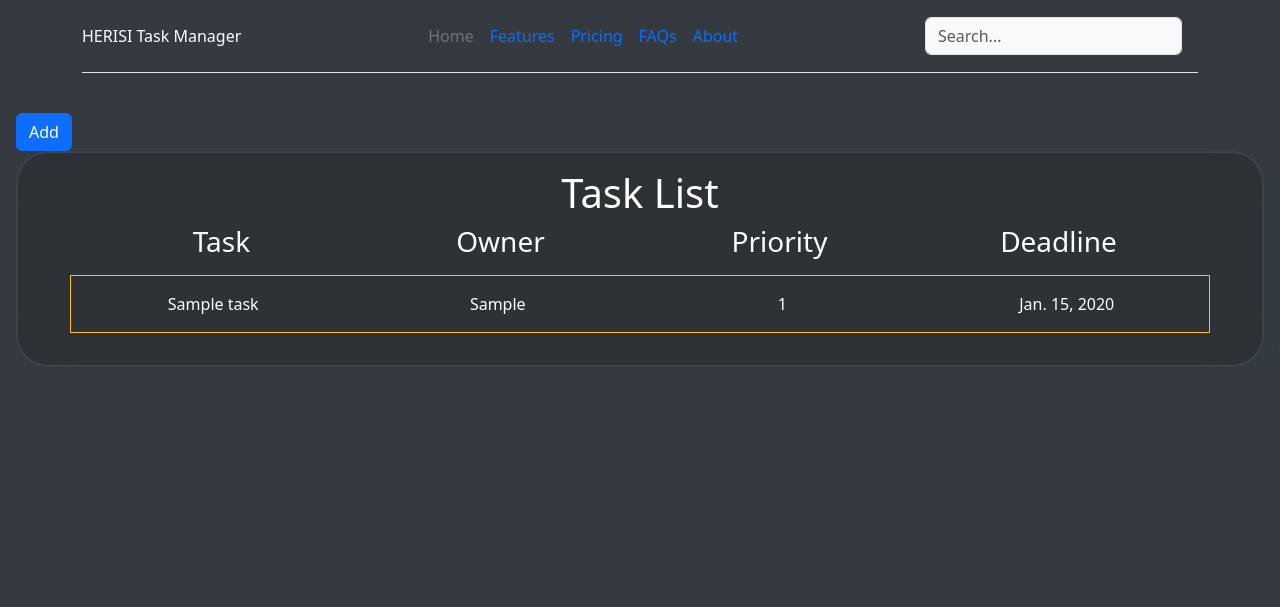
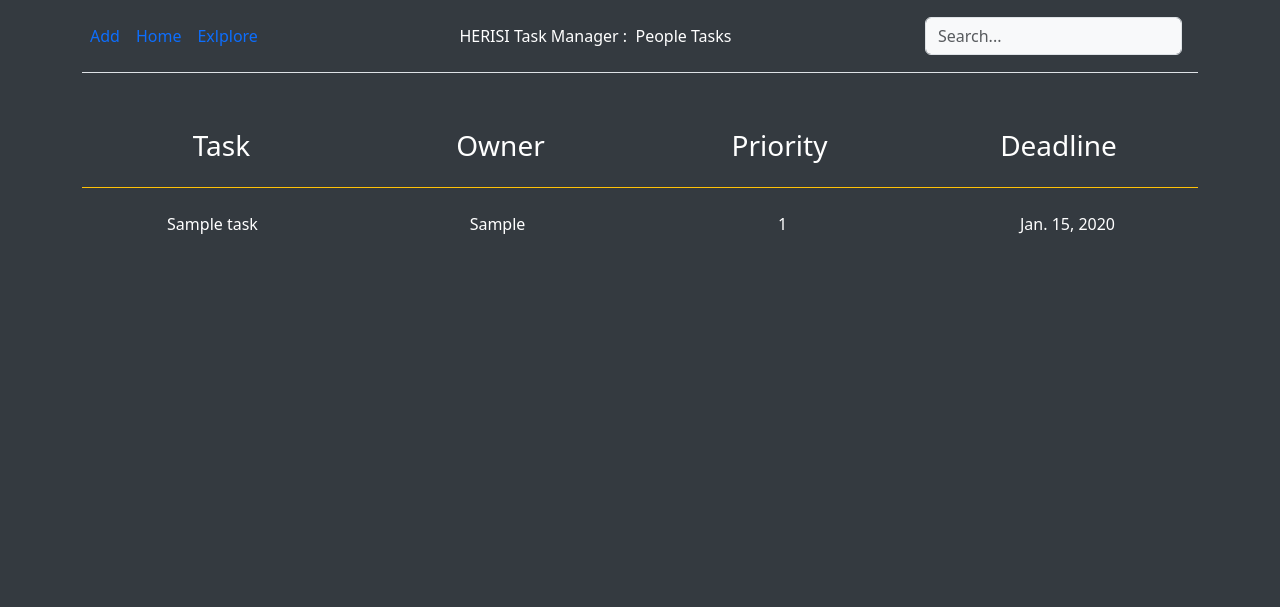
Before and after one commit to sadrayavar/djangoTemplate-taskManger, a Django app: page / in a window 1280 px wide. Shown: the top 607 px of the page. Run offline with Django 4.2, Linux system fonts and the light colour scheme; a user stored in the database is signed in; tables that the repository leaves empty hold one stand-in row (values such as "Sample post"); some libraries are stand-ins or nearby versions.

Commit message:
add: dynamic header fix: add button to header fix: task list style

```diff
--- a/task/views.py
+++ b/task/views.py
@@ -1,16 +1,15 @@
 from django.http import HttpResponse
 from django.shortcuts import render, redirect
 from django.contrib.auth.decorators import login_required
-from django.contrib import messages
 from django.http import HttpResponseForbidden
 from .forms import TaskForm
 from .models import Task
 
-# navList = [
-#     {"label": "Discover", "url": "taskList"},
-#     {"label": "Home", "url": "userTasks"},
-#     {"label": "Profile", "url": "account"},
-# ]
+tabs = [
+    {"text": "Add", "link": "addTask", "class": "link-primary"},
+    {"text": "Home", "link": "allTasks", "class": ""},
+    {"text": "Exlplore", "link": "userTasks", "class": ""},
+]
 
 
 @login_required
@@ -25,14 +24,15 @@ def addTask(request):
     else:
         form = TaskForm()
 
-    return render(request, "taskForm.html", {"form": form})
+    context = {"form": form, "tabs": tabs, "title": "Add Task"}
+    return render(request, "taskForm.html", context)
 
 
 @login_required
 def userTasks(request):
     tasks = Task.objects.filter(user=request.user)
 
-    context = {"tasks": tasks, "count": len(tasks)}
+    context = {"tasks": tasks, "count": len(tasks), "tabs": tabs, "title": "My Tasks"}
     return render(request, "taskList.html", context)
 
 
@@ -40,15 +40,25 @@ def userTasks(request):
 def allTasks(request):
     tasks = Task.objects.all()
 
-    context = {"tasks": tasks, "count": len(tasks)}
-    return render(request, "taskList.html",context)
+    context = {
+        "tasks": tasks,
+        "count": len(tasks),
+        "tabs": tabs,
+        "title": "People Tasks",
+    }
+    return render(request, "taskList.html", context)
 
 
 @login_required
 def singleTask(request, taskId):
     task = Task.objects.get(id=taskId)
 
-    context = {"task": task, "owner": request.user == task.user}
+    context = {
+        "task": task,
+        "owner": request.user == task.user,
+        "tabs": tabs,
+        "title": f"Task {task.title}",
+    }
     return render(request, "singleTask.html", context)
 
 
@@ -58,11 +68,6 @@ def deleteTask(request, taskId):
 
     if task.user == request.user:
         task.delete()
-        messages.success(
-            request,
-            f"To do with id of {taskId} is deleted succesfully.",
-            extra_tags="success",
-        )
         return redirect("allTasks")
 
     else:
@@ -84,4 +89,9 @@ def editTask(request, taskId):
             return HttpResponseForbidden()
     else:
         form = TaskForm(instance=task)
-        return render(request, "taskForm.html", {"form": form})
+        context = {
+            "tabs": tabs,
+            "form": form,
+            "title": f"Edit {task.title}",
+        }
+        return render(request, "taskForm.html", context)
--- a/taskManager/urls.py
+++ b/taskManager/urls.py
@@ -2,7 +2,7 @@ from django.contrib import admin
 from django.urls import path, include
 
 urlpatterns = [
-    path("admin/", admin.site.urls),
-    path("", include("task.urls"),name="allTasks"),
+    path("admin/", admin.site.urls, name="userProfile"),
+    path("", include("task.urls"), name="allTasks"),
     path("account/", include("user.urls"), name="userPage"),
 ]
--- a/templates/Basic/base.html
+++ b/templates/Basic/base.html
@@ -15,7 +15,6 @@
   </head>
   <body>
     {% block header %}
-      {% include "header.html" %}
     {% endblock header %}
     {% include "messages.html" %}
     <div id="content" class="content m-3">
--- a/templates/Basic/header.html
+++ b/templates/Basic/header.html
@@ -1,25 +1,16 @@
 <div class="container">
   <header class="d-flex flex-wrap align-items-center justify-content-center justify-content-md-between py-3 mb-4 border-bottom">
+    <ul class="nav col-12 col-md-auto mb-2 mr-4 justify-content-center mb-md-0">
+      {% for tab in tabs %}
+        <li>
+          <a href="{% url tab.link %}" class="nav-link px-2 {{ tab.class }}">{{ tab.text }}</a>
+        </li>
+      {% endfor %}
+    </ul>
     <div>
       <a class="navbar-brand me-auto" href="{% url 'allTasks' %}">HERISI Task Manager</a>
+      {% if not title == "" %}<div class="d-inline">:&nbsp; {{ title }}</div>{% endif %}
     </div>
-    <ul class="nav col-12 col-md-auto mb-2 mr-4 justify-content-center mb-md-0">
-      <li>
-        <a href="#" class="nav-link px-2 link-secondary">Home</a>
-      </li>
-      <li>
-        <a href="#" class="nav-link px-2">Features</a>
-      </li>
-      <li>
-        <a href="#" class="nav-link px-2">Pricing</a>
-      </li>
-      <li>
-        <a href="#" class="nav-link px-2">FAQs</a>
-      </li>
-      <li>
-        <a href="#" class="nav-link px-2">About</a>
-      </li>
-    </ul>
     <form class="col-12 col-lg-auto mb-3 mb-lg-0 me-lg-3" role="search">
       <input type="search"
              class="form-control form-control-dark text-bg-light"
--- a/templates/Task/singleTask.html
+++ b/templates/Task/singleTask.html
@@ -1,6 +1,10 @@
 {% extends "base.html" %}
 {% block title %}
+    {{ title }}
 {% endblock title %}
+{% block header %}
+    {% include "header.html" with tabs=tabs title=title %}
+{% endblock header %}
 {% block content %}
     <div class="card">
         <div class="card-body">
--- a/templates/Task/taskForm.html
+++ b/templates/Task/taskForm.html
@@ -1,7 +1,10 @@
 {% extends "base.html" %}
 {% block title %}
-  Tasks
+  {{ title }}
 {% endblock title %}
+{% block header %}
+  {% include "header.html" with tabs=tabs title=title %}
+{% endblock header %}
 {% block content %}
   {% if form.errors %}
     <div class="error">
--- a/templates/Task/taskList.html
+++ b/templates/Task/taskList.html
@@ -1,28 +1,25 @@
 {% extends "base.html" %}
 {% block title %}
-    List of Tasks
+    {{ title }}
 {% endblock title %}
+{% block header %}
+    {% include "header.html" with tabs=tabs title=title %}
+{% endblock header %}
 {% block content %}
-    <div>
-        <a href="{% url "addTask" %}" class="btn btn-primary ">
-            <div>Add</div>
-        </a>
-    </div>
-    <div class="showTasks mask-custom">
     {% if count > 0 %}
         <div class="text-center pt-3 pb-2">
-                <h1>Task List</h1>
             <div class="container">
-                    <div class="d-flex justify-content-start">
+                <div class="d-flex justify-content-start pb-3 border-warning border-bottom">
                     <div class="col h3">Task</div>
                     <div class="col h3">Owner</div>
                     <div class="col h3">Priority</div>
                     <div class="col h3">Deadline</div>
                 </div>
                 {% for task in tasks %}
-                        <a class="text-white text-decoration-none bg-dark" href="{% url "singleTask" task.id %}">
-                            <div class="row text-center border border-warning d-flex justify-content-start pt-3 pb-3 mt-2">
-                                <div class="col">{{ task.title  | capfirst }}</div>
+                    <a class="text-white text-decoration-none bg-dark"
+                       href="{% url "singleTask" task.id %}">
+                        <div class="row text-center rounded d-flex justify-content-start pt-3 pb-3 mt-2">
+                            <div class="col">{{ task.title | capfirst }}</div>
                             <div class="col">{{ task.user | capfirst }}</div>
                             <div class="col">{{ task.priority }}</div>
                             <div class="col">{{ task.deadline_date }}</div>
@@ -31,11 +28,10 @@
                     <br>
                 {% endfor %}
             </div>
+        </div>
     {% else %}
         <div class="text-center pt-3 pb-2">
             <h1>Task List Is Empty</h1>
         </div>
     {% endif %}
-        </div>
-    </div>
 {% endblock content %}
--- a/user/urls.py
+++ b/user/urls.py
@@ -3,7 +3,7 @@ from . import views
 from django.contrib.auth import views as authView
 
 urlpatterns = [
-    path("profie/", views.account, name="account"),
+    path("profile/", views.account, name="account"),
     path(
         "login/",
         authView.LoginView.as_view(
```
Also changed, not shown: 1 other file. Lines whose indentation alone changed are shown as unchanged.
